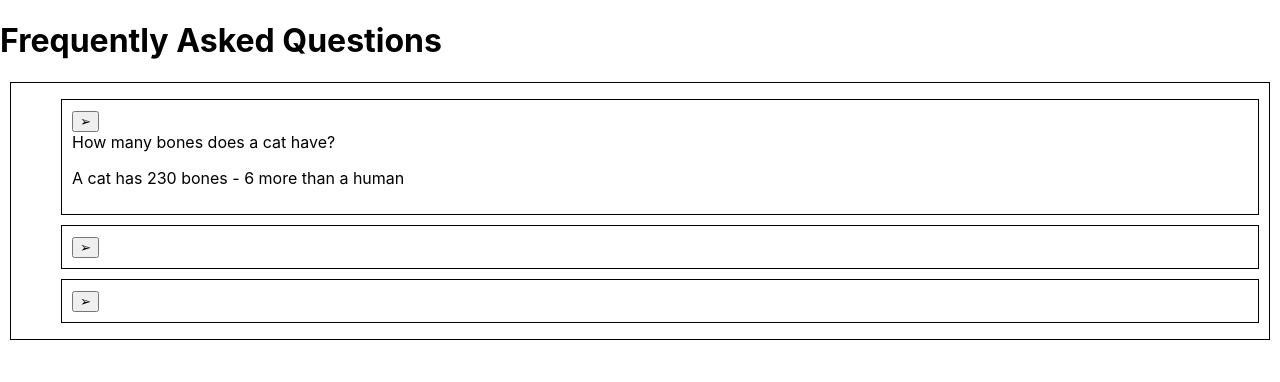
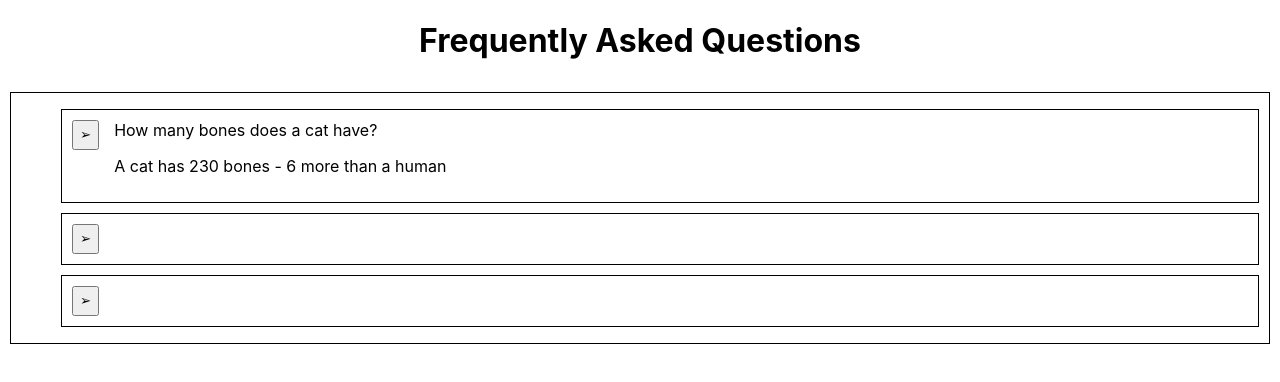
Before and after one commit to CadmiumRed40/FrontEndEval, a React (Create React App) app in the folder faq-component/: page / in a window 1280 px wide. Shown: the top 382 px of the page. Built offline with nearby package versions, Linux system fonts and the light colour scheme.

Commit message:
simple styling

```diff
--- a/faq-component/src/App.css
+++ b/faq-component/src/App.css
@@ -1,3 +1,14 @@
+.App{
+  display: flex;
+  flex-direction: column;
+  justify-content: center;
+}
+
+.App h1{
+  display: flex;
+  justify-content: center;
+}
+
 .faqContainer{
     border: 1px solid black;
     margin: 10px;
@@ -7,6 +18,15 @@
   border: 1px solid black;
   margin: 10px;
   padding: 10px;
+  display:flex;
+  flex-direction: row;
+}
+
+button{
+  display: flex;
+  align-items: center;
+  height: 30px;
+  margin-right: 15px;
 }
 
 /* setting the first FAQ item to be visible by default*/
```
